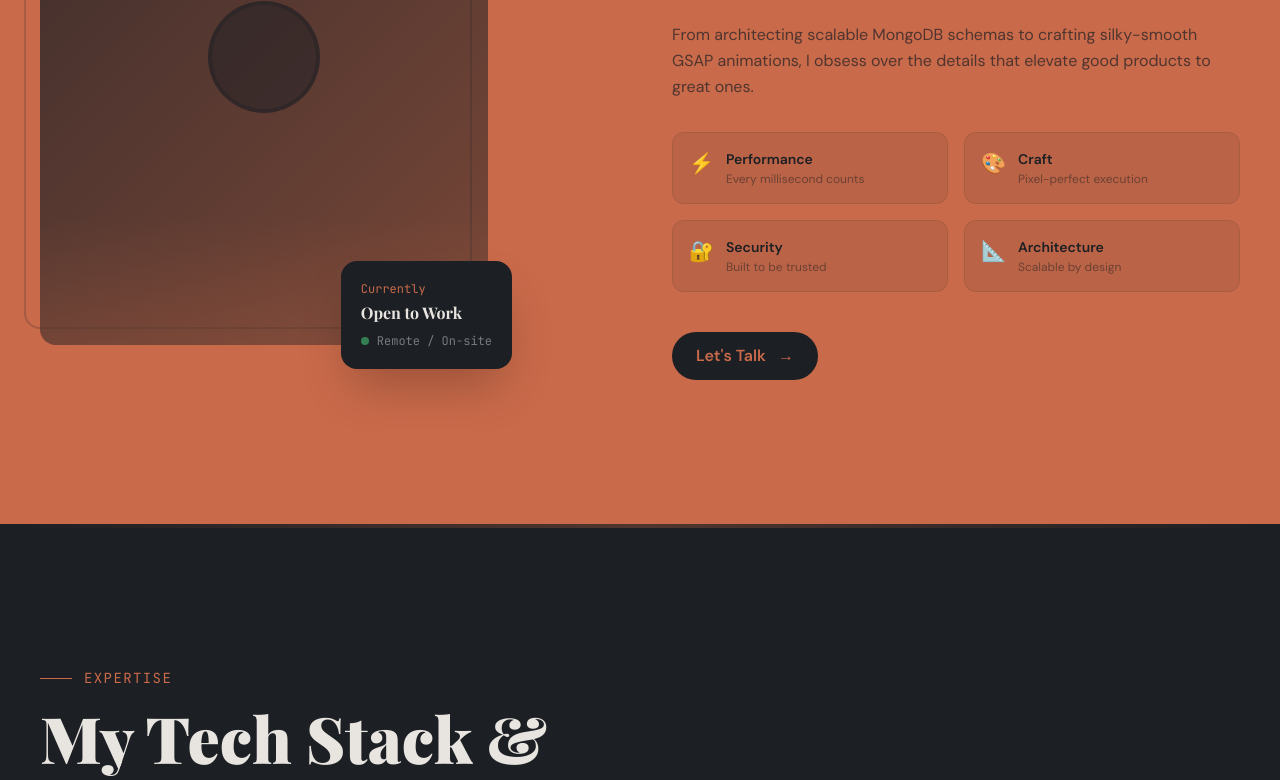
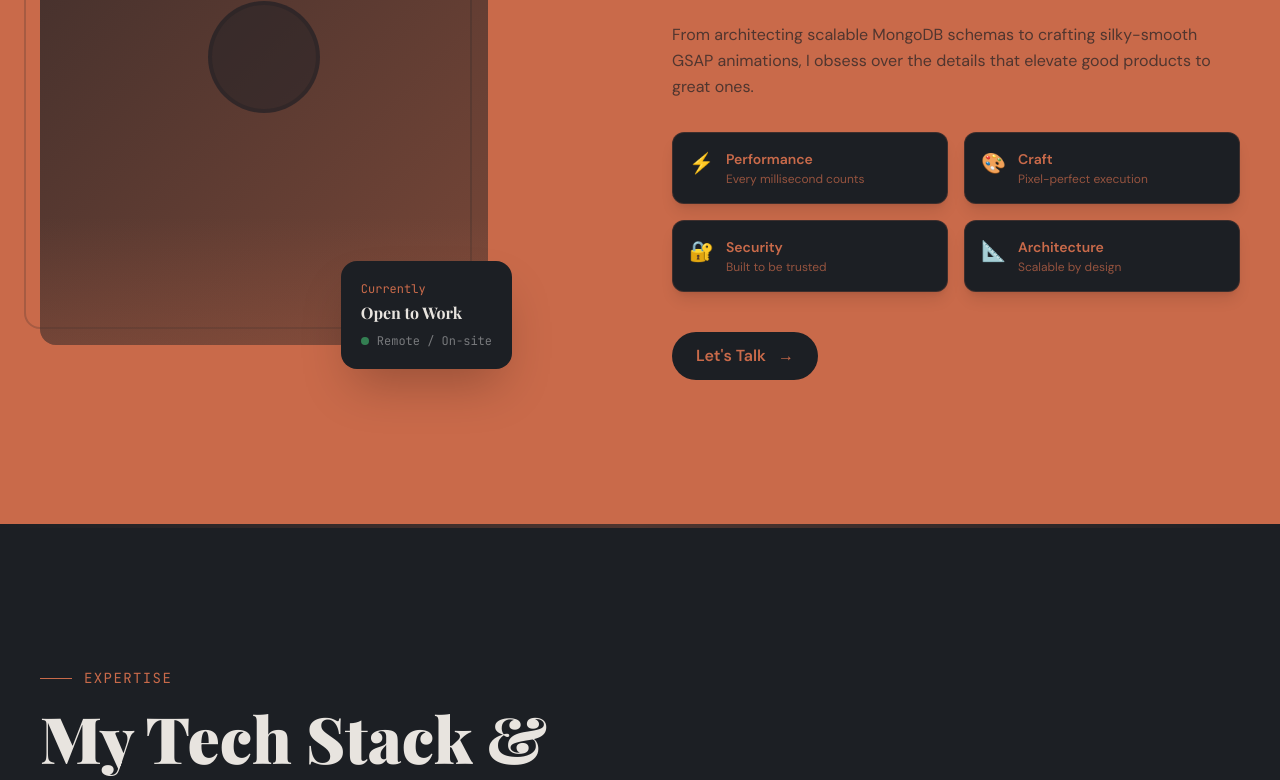
Before and after one commit to abhinv-sabu16/My-Portfolio, a Next.js app: page / in a window 1280 px wide. Shown: the part 1581-2361 px from the top of the page. Built offline with nearby package versions, Linux system fonts and the light colour scheme; a web font is replaced by a local one.

Commit message:
fourth commit

```diff
--- a/src/components/sections/About.jsx
+++ b/src/components/sections/About.jsx
@@ -129,11 +129,11 @@ export default function About() {
                 { icon: '🔐', title: 'Security', desc: 'Built to be trusted' },
                 { icon: '📐', title: 'Architecture', desc: 'Scalable by design' },
               ].map(({ icon, title, desc }) => (
-                <div key={title} className="flex items-start gap-3 p-4 rounded-xl bg-primary/8 border border-primary/10 hover:bg-primary/12 transition-colors">
+                <div key={title} className="flex items-start gap-3 p-4 rounded-xl bg-primary border border-secondary/20 hover:bg-primary/95 hover:border-secondary/40 transition-colors shadow-lg">
                   <span className="text-xl">{icon}</span>
                   <div>
-                    <p className="font-body font-semibold text-primary text-sm">{title}</p>
-                    <p className="font-body text-primary/50 text-xs mt-0.5">{desc}</p>
+                    <p className="font-body font-semibold text-secondary text-sm">{title}</p>
+                    <p className="font-body text-secondary/70 text-xs mt-0.5">{desc}</p>
                   </div>
                 </div>
               ))}
--- a/src/components/sections/Blog.jsx
+++ b/src/components/sections/Blog.jsx
@@ -105,32 +105,32 @@ export default function Blog({ notionPosts }) {
             <article
               key={post.id}
               ref={el => cardsRef.current[i] = el}
-              className="group p-7 rounded-2xl bg-primary/5 border border-primary/10 hover:bg-primary/8 hover:border-primary/20 transition-all duration-300 cursor-pointer"
+              className="group p-7 rounded-2xl bg-primary border border-secondary/20 hover:bg-primary/95 hover:border-secondary/40 transition-all duration-300 cursor-pointer shadow-lg"
             >
               {/* Tag */}
-              <span className="inline-block px-3 py-1 rounded-full bg-primary/10 font-mono text-xs text-primary/60 mb-5">
+              <span className="inline-block px-3 py-1 rounded-full bg-secondary/10 font-mono text-xs text-secondary/70 mb-5">
                 {post.tag}
               </span>
 
               {/* Title */}
-              <h3 className="font-display font-bold text-primary text-xl leading-tight mb-3 group-hover:text-primary/80 transition-colors">
+              <h3 className="font-display font-bold text-secondary text-xl leading-tight mb-3 group-hover:text-secondary/90 transition-colors">
                 {post.title}
               </h3>
 
-              <p className="font-body text-primary/50 text-sm leading-relaxed mb-6">
+              <p className="font-body text-secondary/60 text-sm leading-relaxed mb-6">
                 {post.excerpt}
               </p>
 
               {/* Meta */}
-              <div className="flex items-center justify-between pt-4 border-t border-primary/10">
+              <div className="flex items-center justify-between pt-4 border-t border-secondary/20">
                 <div className="flex items-center gap-3">
-                  <span className="font-mono text-xs text-primary/30">{post.date}</span>
-                  <span className="text-primary/20">·</span>
-                  <span className="font-mono text-xs text-primary/30">{post.readTime} read</span>
+                  <span className="font-mono text-xs text-secondary/50">{post.date}</span>
+                  <span className="text-secondary/30">·</span>
+                  <span className="font-mono text-xs text-secondary/50">{post.readTime} read</span>
                 </div>
                 <a
                   href={post.slug}
-                  className="w-8 h-8 rounded-full bg-primary/10 flex items-center justify-center text-primary/50 group-hover:bg-primary group-hover:text-secondary transition-all duration-300"
+                  className="w-8 h-8 rounded-full bg-secondary text-primary flex items-center justify-center group-hover:bg-secondary/90 transition-all duration-300"
                 >
                   →
                 </a>
```
